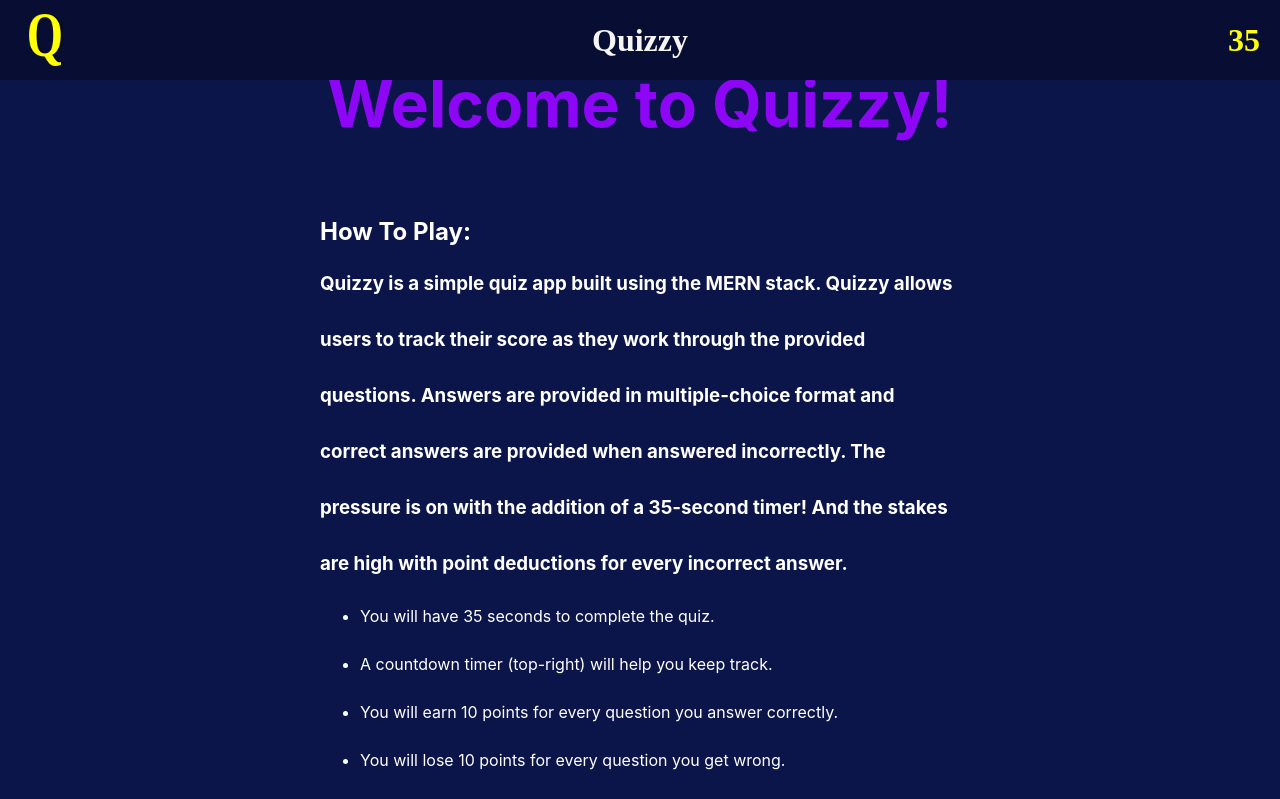
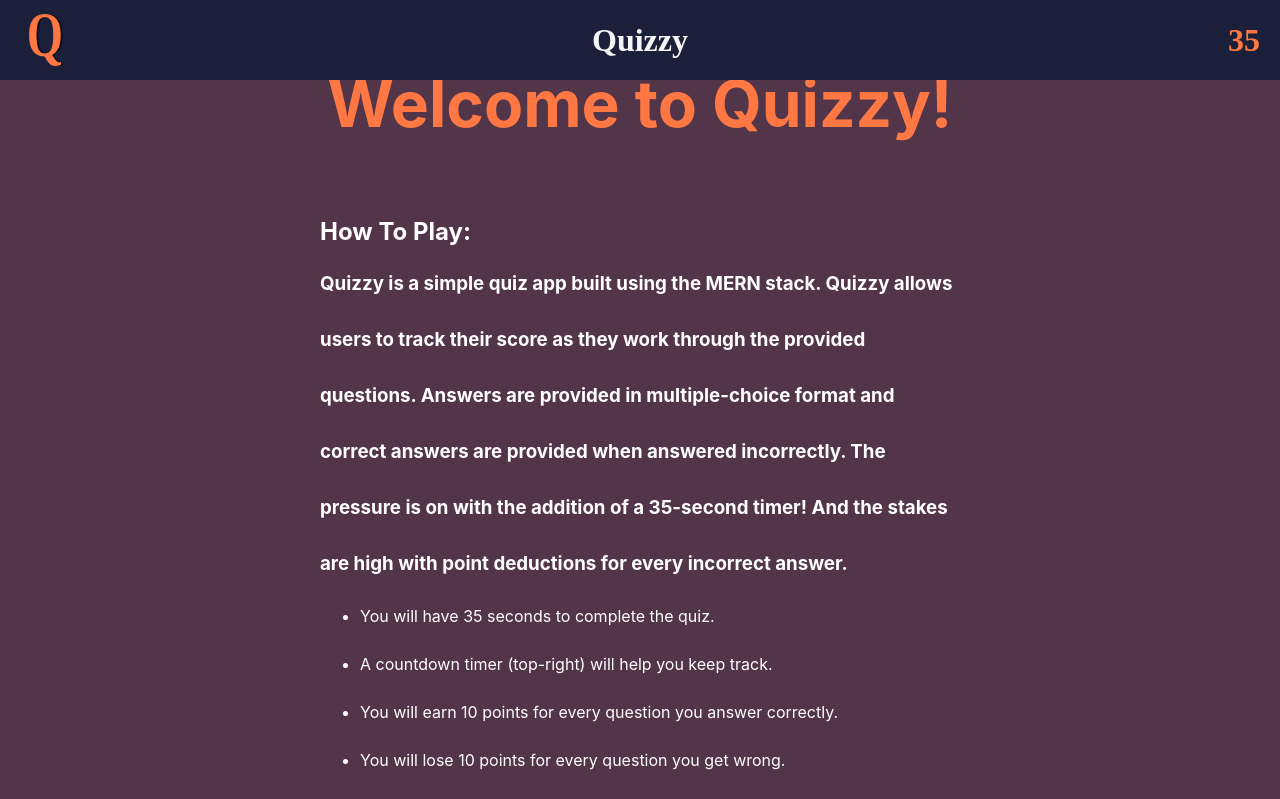
Before and after one commit to brokenhoax/Code_Challenge_Front, a React (Create React App) app: page / in a window 1280 px wide. Shown: the top 799 px of the page. Built offline with nearby package versions, Linux system fonts and the light colour scheme.

Commit message:
Changed Color Theme

```diff
--- a/src/App.css
+++ b/src/App.css
@@ -8,12 +8,12 @@
   min-height: 100vh;
   box-sizing: border-box;
   margin: 0;
-  background-color: #080e33;
+  background-color: #000140;
   color: whitesmoke;
 }
 
 .title {
-  background-color: blue;
+  background-color: #000140;
 }
 
 @font-face {
--- a/src/components/logo/Logo.module.css
+++ b/src/components/logo/Logo.module.css
@@ -3,12 +3,12 @@
   display: flex;
   justify-content: flex-start;
   align-items: center;
-  background-color: #080e33;
+  background-color: #1b1f3a;
   font-weight: bold;
   font-size: 4rem;
   padding: 20px;
   font-family: "Vampiro One", cursive;
-  color: #ffff05;
+  color: #ff7844;
 }
 
 #spinner {
--- a/src/components/main/Main.module.css
+++ b/src/components/main/Main.module.css
@@ -8,7 +8,7 @@
 
 .main {
   grid-area: main;
-  background-color: #0c154a;
+  background-color: #53354a;
   display: flex;
   justify-content: center;
   align-items: center;
@@ -17,7 +17,7 @@
 }
 .mainCorrect {
   grid-area: main;
-  background: rgb(12, 66, 81);
+  background: #53354a;
   display: flex;
   justify-content: center;
   align-items: center;
@@ -27,7 +27,7 @@
 
 .mainIncorrect {
   grid-area: main;
-  background: rgb(95, 12, 29);
+  background: #1b1f3a;
   display: flex;
   justify-content: center;
   align-items: center;
@@ -38,7 +38,6 @@
 .welcomeContainer {
   display: flex;
   flex-direction: column;
-  background-color: #0c154a;
   box-sizing: border-box;
   line-height: 3rem;
   width: 50%;
@@ -46,7 +45,7 @@
 
 .welcomeHeader {
   padding-bottom: 5rem;
-  color: #8d07f6;
+  color: #ff7844;
   font-size: 4rem;
 }
 
@@ -100,7 +99,7 @@
 .btn {
   border: none;
   height: 100%;
-  background-color: #080e33;
+  background-color: #1b1f3a;
   color: white;
   border-radius: 0.5rem;
   font-size: 3rem;
@@ -118,7 +117,7 @@
 .score {
   font-size: 10rem;
   font-family: "Vampiro One", cursive;
-  color: #8d07f6;
+  color: #ff7844;
 }
 
 .scoreboardHeader {
@@ -139,7 +138,7 @@
 .nav {
   min-width: 15rem;
   border: none;
-  background-color: #080e33;
+  background-color: #1b1f3a;
   color: white;
   border-radius: 0.5rem;
   font-size: 3rem;
--- a/src/components/timer/Timer.module.css
+++ b/src/components/timer/Timer.module.css
@@ -7,11 +7,11 @@
   display: flex;
   justify-content: flex-end;
   align-items: center;
-  background-color: #080e33;
+  background-color: #1b1f3a;
   font-weight: bold;
   padding: 20px;
   font-family: "Vampiro One", cursive;
-  color: #ffff05;
+  color: #ff7844;
   font-size: 2rem;
 }
 
--- a/src/components/title/Title.module.css
+++ b/src/components/title/Title.module.css
@@ -3,7 +3,7 @@
   display: flex;
   justify-content: center;
   align-items: center;
-  background-color: #080e33;
+  background-color: #1b1f3a;
   font-weight: bold;
   font-size: 2rem;
   font-family: "Vampiro One", cursive;
```
